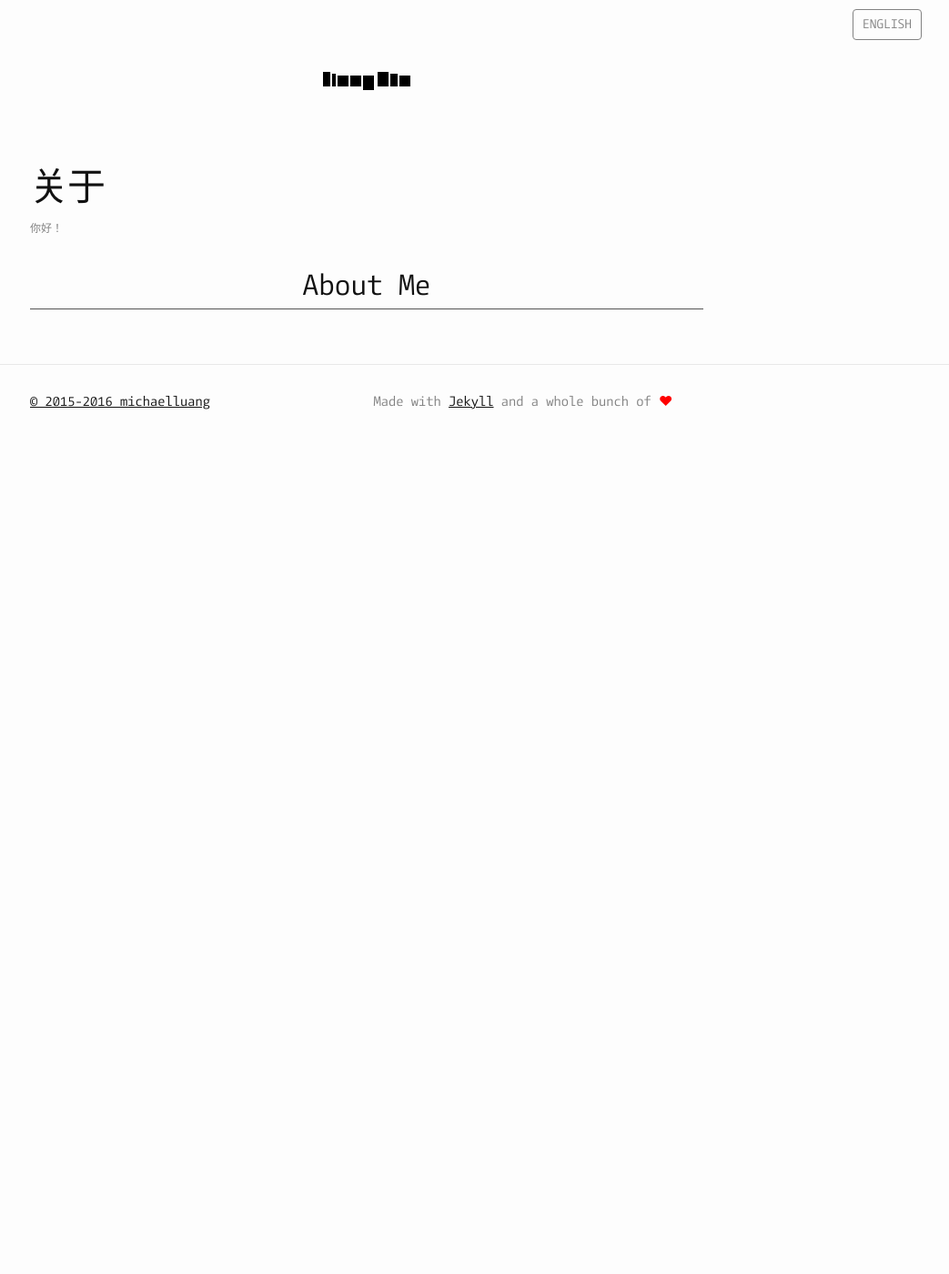
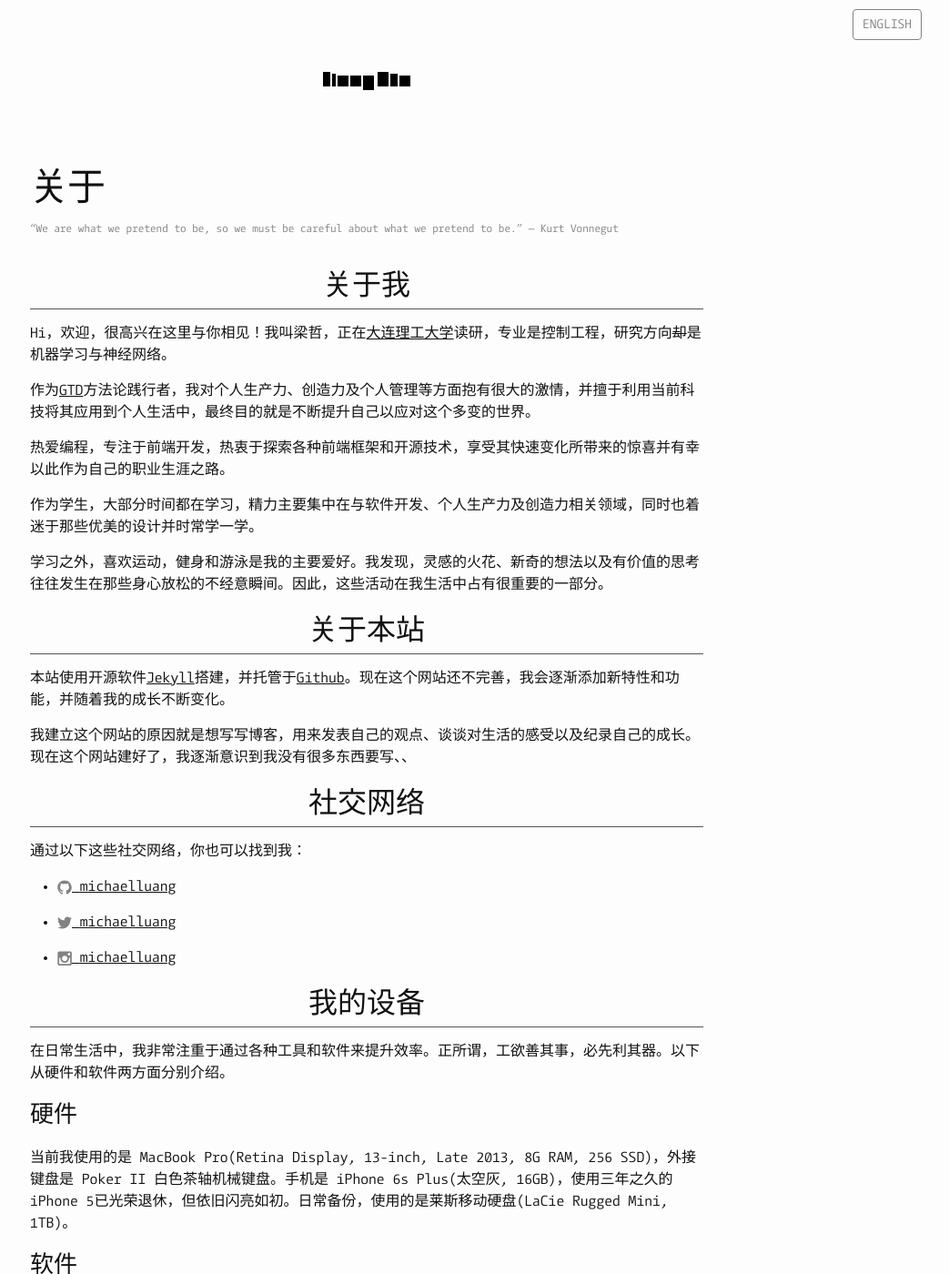
Before and after one commit to michaelluang/michaelluang.github.io, a Jekyll site: the page built from about/index_cn.md, in a window 1280 px wide and 1400 px high. Shown: the whole window at 91% size, without its empty margins (237-1280 px from the left). Built offline with Jekyll 4.4.1, drawn with Linux system fonts in a browser that asks for light colours; some of the changed text lies outside the part shown.

Commit message:
About Page: Chinese Version

```diff
--- a/about/index_cn.md
+++ b/about/index_cn.md
@@ -1,10 +1,56 @@
 ---
 layout: page
 title: 关于
-description: 你好！
+description: “We are what we pretend to be, so we must be careful about what we pretend to be.” — Kurt Vonnegut
 supertext: English
 superlink: /about/
 permalink: /about-cn/
 ---
 
-## About Me
+## 关于我
+
+Hi，欢迎，很高兴在这里与你相见！我叫梁哲，正在[大连理工大学](http://www.dlut.edu.cn/)读研，专业是控制工程，研究方向<del>却</del>是机器学习与神经网络。
+
+作为[GTD](https://en.wikipedia.org/wiki/Getting_Things_Done)方法论践行者，我对个人生产力、创造力及个人管理等方面抱有很大的激情，并擅于利用当前科技将其应用到个人生活中，最终目的就是不断提升自己以应对这个多变的世界。
+
+热爱编程，专注于前端开发，热衷于探索各种前端框架和开源技术，享受其快速变化所带来的惊喜并有幸以此作为自己的职业生涯之路。
+
+作为学生，大部分时间都在学习，精力主要集中在与软件开发、个人生产力及创造力相关领域，同时也着迷于那些优美的设计并时常学一学。
+
+学习之外，喜欢运动，健身和游泳是我的主要爱好。我发现，灵感的火花、新奇的想法以及有价值的思考往往发生在那些身心放松的不经意瞬间。因此，这些活动在我生活中占有很重要的一部分。
+
+## 关于本站
+
+本站使用开源软件[Jekyll](http://jekyllrb.com/)搭建，并托管于[Github](https://github.com/michaelluang/michaelluang.github.io)。现在这个网站还不完善，我会逐渐添加新特性和功能，并随着我的成长不断变化。
+
+我建立这个网站的原因就是想写写博客，用来发表自己的观点、谈谈对生活的感受以及纪录自己的成长。现在这个网站建好了，我逐渐意识到我没有很多东西要写、、
+
+## 社交网络
+
+通过以下这些社交网络，你也可以找到我：
+
+- {% include icon-github.html username=site.github_username %}
+- {% include icon-twitter.html username=site.twitter_username %}
+- {% include icon-instagram.html username=site.instagram_username %}
+
+## 我的设备
+
+在日常生活中，我非常注重于通过各种工具和软件来提升效率。正所谓，工欲善其事，必先利其器。以下从硬件和软件两方面分别介绍。
+
+### 硬件
+
+当前我使用的是 MacBook Pro(Retina Display, 13-inch, Late 2013, 8G RAM, 256 SSD)，外接键盘是 Poker II 白色茶轴机械键盘。手机是 iPhone 6s Plus(太空灰, 16GB)，使用三年之久的iPhone 5已光荣退休，但依旧闪亮如初。日常备份，使用的是莱斯移动硬盘(LaCie Rugged Mini, 1TB)。
+
+### 软件
+
+喜欢 Apple 的一大原因就是有着大量的优质软件可以用来改善生活，提升生活品质。自从使用苹果设备后，我发现创造力的发挥不再受制于设备本身，而是你如何去使用这些软件。注：我讨厌微软。
+
+以下是一些日常使用的必备软件，我使用软件的完整列表请看[这里](/about/app-list/)。
+
+[OmniFocus](https://www.omnigroup.com/omnifocus/) 是我运用 [GTD](https://en.wikipedia.org/wiki/Getting_Things_Done) 管理个人生活的主要工具；[DEVONthink Pro](http://www.devontechnologies.com/products/devonthink/overview.html) 用来进行个人信息管理；敲代码使用 [Sublime Text](http://www.sublimetext.com) 编辑器；最爱的 Markdown 文本编辑器是 [iA Writer](https://ia.net/writer/mac/)；Git 版本控制通过 [Tower](http://www.git-tower.com) 完成。
+
+除了以上这些，在生活的方方面面都有相应的软件来协助我完成对应工作：个人财物管理使用 [YNAB](http://www.youneedabudget.com)；密码及重要信息由 [1Password](https://agilebits.com/onepassword) 安全保护；启动应用、搜索信息、查找打开文件等等，由效率工具 [LaunchBar](https://www.obdev.at/products/launchbar/index.html) 完成；写日记使用 [Day One](http://dayoneapp.com/)。
+
+## 联系和反馈
+
+我非常乐于接收反馈并就某些话题与你交谈，如有什么问题，欢迎给我[发邮件](mailto:michaelluang@gmail.com)或在 [Twitter](https://twitter.com/michaelluang) 上打个招呼。
```
